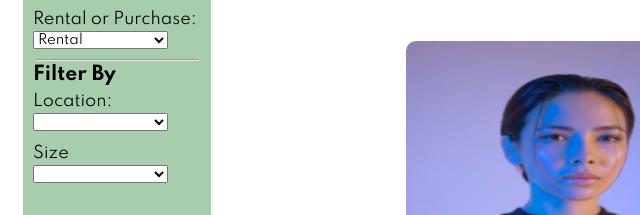
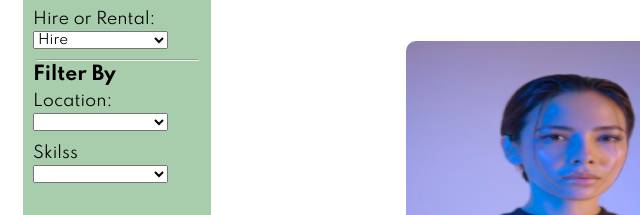
Before and after one commit to KwanJunEr/Varsity2024-AgriSync-, a plain HTML site: page human_resource.html in a window 1280 px wide. Shown: the part 441-656 px from the top of the page, 2-642 px from the left. Drawn offline with Linux system fonts and the light colour scheme.

```diff
--- a/human_resource.html
+++ b/human_resource.html
@@ -86,10 +86,10 @@
           <option value="1 Star">1 Star</option>
         </select>
 
-        <label for="rental_or_purchase">Rental or Purchase:</label>
+        <label for="rental_or_purchase">Hire or Rental:</label>
         <select name="rental_or_purchase" id="rental_or_purchase">
+          <option>Hire</option>
           <option>Rental</option>
-          <option>Purchase</option>
         </select>
 
         <hr>
@@ -100,7 +100,7 @@
 
         </select>
 
-        <label for="size">Size</label>
+        <label for="size">Skilss</label>
         <select name="size" id="size">
 
         </select>
```
Also changed, not shown: iot_technology.html (+1 -1 lines), machinery.html (+1 -1 lines).
